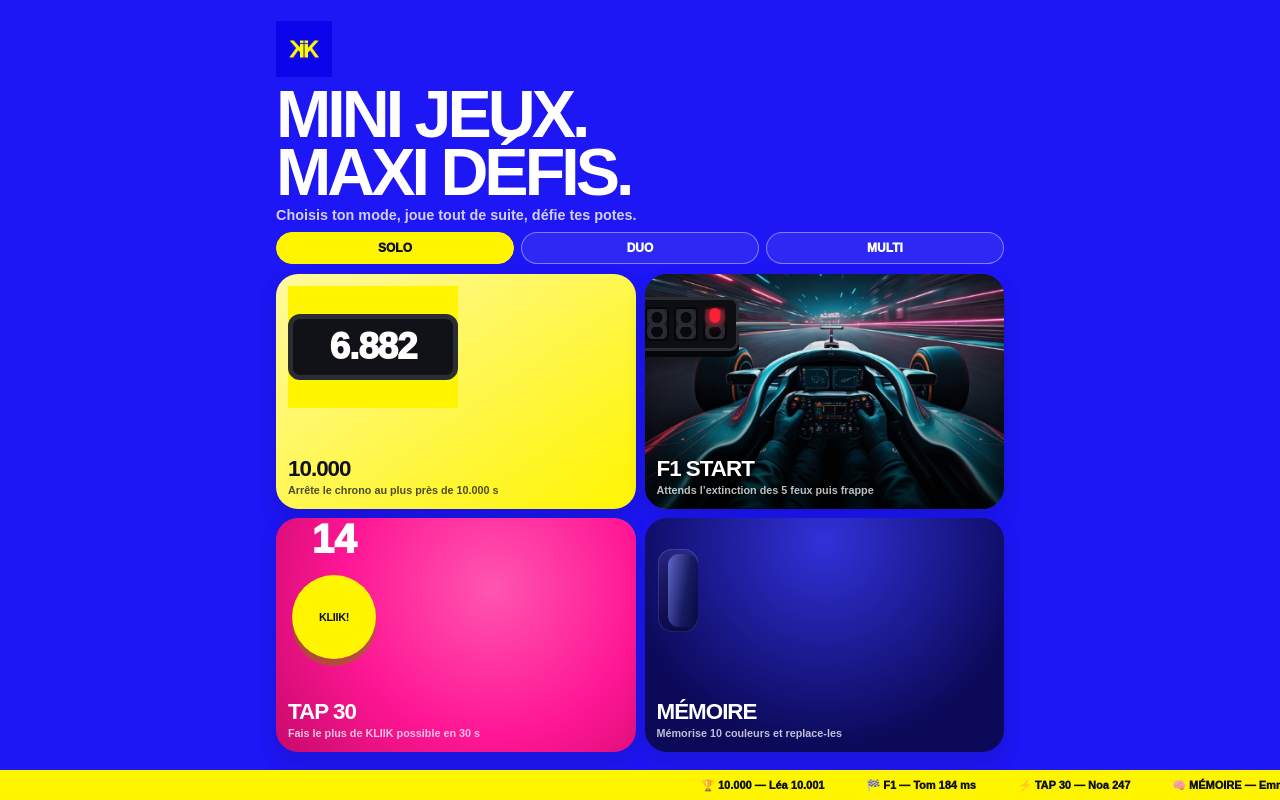
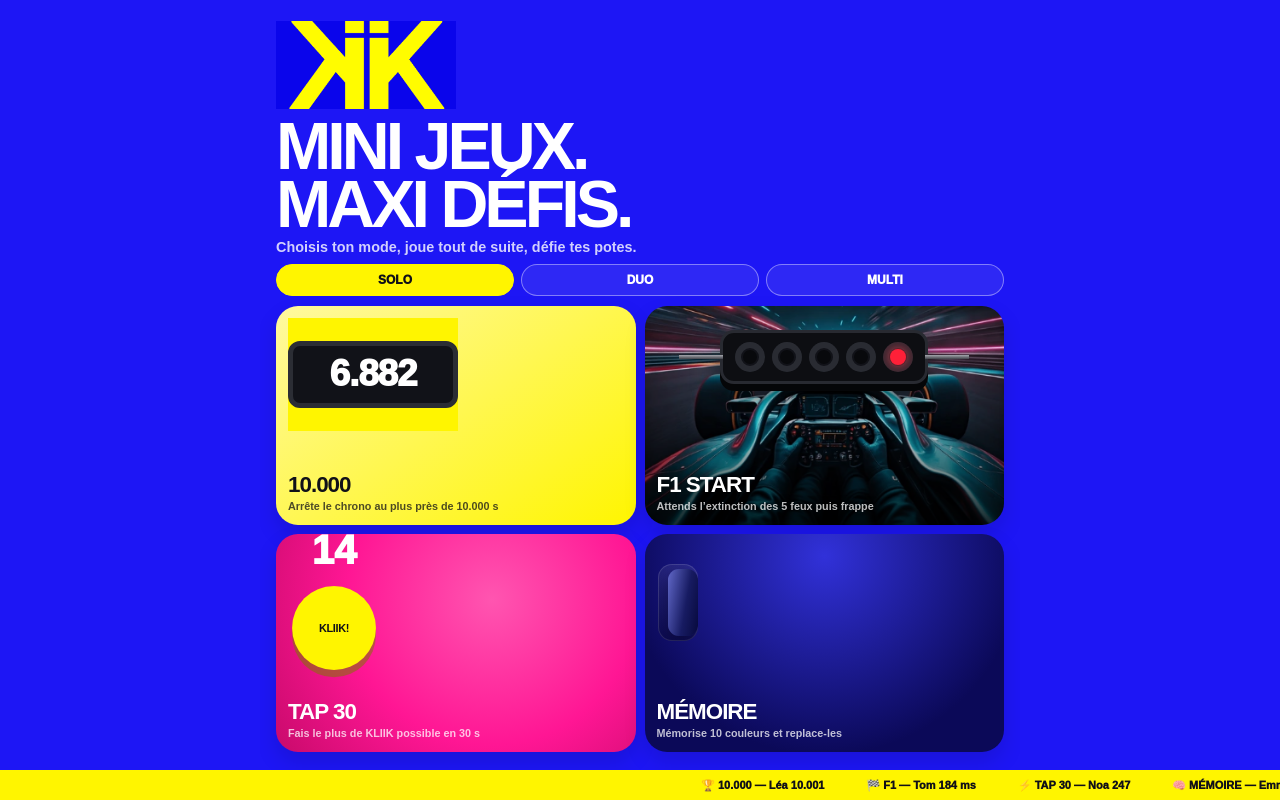
Before and after one commit to romainmannino/kliik, a Next.js app: page / in a window 1280 px wide. Built offline with nearby package versions, Linux system fonts and the light colour scheme.

Commit message:
Enlarge real logo and rebuild F1 home lights

```diff
--- a/app/f1-brand.css
+++ b/app/f1-brand.css
@@ -1,148 +1,137 @@
-/* Final brand overrides loaded last. */
+/* Final brand overrides loaded last. Keep this file deliberately strict. */
 
-/* Hide legacy text logo and render the real asset directly as the visual. */
+/* Real KLIIK logo: crop the square asset so the yellow mark is large, not a tiny square. */
 .logo{
   position:relative!important;
   display:block!important;
-  width:136px!important;
-  height:56px!important;
+  width:180px!important;
+  height:88px!important;
   min-width:0!important;
   min-height:0!important;
+  margin:0!important;
+  padding:0!important;
   font-size:0!important;
   line-height:0!important;
   color:transparent!important;
-  background:url('/logo.png') left center/contain no-repeat!important;
+  background-color:transparent!important;
+  background-image:url('/logo.png')!important;
+  background-repeat:no-repeat!important;
+  background-position:center center!important;
+  background-size:165% auto!important;
   overflow:hidden!important;
 }
 .logo span{display:none!important}
 .logo::before,.logo::after{content:none!important;display:none!important}
 
-/* F1 home card: force cockpit.PNG as the full card background. */
+/* F1 card: cockpit photo is the ONLY background. */
 .card-f1{
   position:relative!important;
   isolation:isolate!important;
   overflow:hidden!important;
-  background-image:
-    linear-gradient(180deg,rgba(0,0,0,.04) 0%,rgba(0,0,0,.12) 47%,rgba(0,0,0,.82) 100%),
-    url('/cockpit.PNG')!important;
-  background-position:center center!important;
-  background-size:cover!important;
-  background-repeat:no-repeat!important;
+  background:
+    linear-gradient(180deg,rgba(0,0,0,.04) 0%,rgba(0,0,0,.08) 48%,rgba(0,0,0,.78) 100%),
+    url('/cockpit.PNG') center 46%/cover no-repeat!important;
   color:#fff!important;
 }
-.card-f1::before{
-  content:''!important;
-  display:block!important;
-  position:absolute!important;
-  inset:0!important;
-  z-index:0!important;
-  background:url('/cockpit.PNG') center center/cover no-repeat!important;
-  opacity:1!important;
-  pointer-events:none!important;
-}
-.card-f1::after{
-  content:''!important;
-  display:block!important;
-  position:absolute!important;
-  inset:0!important;
-  z-index:1!important;
-  background:linear-gradient(180deg,rgba(0,0,0,.02) 0%,rgba(0,0,0,.06) 45%,rgba(0,0,0,.78) 100%)!important;
-  pointer-events:none!important;
-}
-.card-f1 .cardVisual,.card-f1 .f1CardSimple{
+.card-f1::before,.card-f1::after{content:none!important;display:none!important}
+
+/* Hard reset the old synthetic road/cockpit scene so it can never cover the photo. */
+.card-f1 .cardVisual.f1CardSimple{
+  all:unset!important;
   position:relative!important;
   z-index:3!important;
+  display:block!important;
+  width:100%!important;
   height:64%!important;
+  flex:0 0 64%!important;
+  overflow:visible!important;
   background:transparent!important;
-  background-image:none!important;
-  overflow:visible!important;
+  border:0!important;
+  box-shadow:none!important;
 }
-.card-f1 .cardVisual::before,.card-f1 .cardVisual::after,.card-f1 .f1CardSimple::before,.card-f1 .f1CardSimple::after{content:none!important;display:none!important}
+.card-f1 .cardVisual.f1CardSimple::before,
+.card-f1 .cardVisual.f1CardSimple::after{content:none!important;display:none!important}
+.card-f1 .miniCockpit,.card-f1 .miniRoad,.card-f1 .f1Track,.card-f1 .f1Road{display:none!important}
+
 .card-f1 .cardCopy{
   position:relative!important;
-  z-index:4!important;
+  z-index:10!important;
   color:#fff!important;
-  text-shadow:0 2px 10px #000,0 1px 2px #000!important;
+  text-shadow:0 2px 12px rgba(0,0,0,.95)!important;
 }
 .card-f1 .cardCopy strong,.card-f1 .cardCopy span{color:#fff!important}
 
-/* Start gantry matching the game: five compact double lamps. */
+/* Five round F1 start lamps, same language as the actual game. */
 .card-f1 .miniLights{
+  all:unset!important;
   position:absolute!important;
-  z-index:5!important;
-  top:8%!important;
+  z-index:20!important;
+  top:10%!important;
   left:50%!important;
   transform:translateX(-50%)!important;
   display:flex!important;
   align-items:center!important;
-  gap:5px!important;
-  width:auto!important;
-  height:auto!important;
-  margin:0!important;
-  padding:7px 9px!important;
+  justify-content:center!important;
+  gap:7px!important;
+  padding:9px 12px!important;
   background:#0d0e12!important;
-  border:3px solid #2a2c33!important;
-  border-radius:9px!important;
-  box-shadow:0 6px 0 #050608,0 12px 24px rgba(0,0,0,.58)!important;
+  border:3px solid #282a31!important;
+  border-radius:14px!important;
+  box-shadow:0 7px 0 #050608,0 14px 26px rgba(0,0,0,.58)!important;
 }
 .card-f1 .miniLights::before,.card-f1 .miniLights::after{
   content:''!important;
   display:block!important;
   position:absolute!important;
   top:50%!important;
-  width:54px!important;
+  width:44px!important;
   height:4px!important;
   transform:translateY(-50%)!important;
-  background:linear-gradient(#a5a8ae,#3a3c42)!important;
+  background:linear-gradient(#a4a6ad,#41434a)!important;
   z-index:-1!important;
 }
 .card-f1 .miniLights::before{right:100%!important}
 .card-f1 .miniLights::after{left:100%!important}
 .card-f1 .miniLights i{
+  all:unset!important;
   position:relative!important;
   display:block!important;
-  width:24px!important;
-  height:34px!important;
-  flex:0 0 24px!important;
-  margin:0!important;
-  border:0!important;
-  border-radius:4px!important;
-  background:
-    radial-gradient(circle at 50% 31%,#08090c 0 20%,#292b32 22% 36%,transparent 38%),
-    radial-gradient(circle at 50% 72%,#08090c 0 20%,#292b32 22% 36%,transparent 38%),
-    linear-gradient(#24262c,#0b0c10)!important;
-  box-shadow:inset 0 0 0 2px #050609!important;
+  width:30px!important;
+  height:30px!important;
+  flex:0 0 30px!important;
+  border-radius:50%!important;
+  background:#08090c!important;
+  box-shadow:inset 0 0 0 6px #292b32,inset 0 0 0 8px #111218!important;
+  overflow:hidden!important;
 }
-.card-f1 .miniLights i::before,.card-f1 .miniLights i::after{
+.card-f1 .miniLights i::before{
   content:''!important;
   position:absolute!important;
-  left:50%!important;
-  width:11px!important;
-  height:11px!important;
-  transform:translateX(-50%)!important;
+  inset:7px!important;
   border-radius:50%!important;
   background:#ff2038!important;
-  box-shadow:0 0 12px #ff2038!important;
+  box-shadow:0 0 16px #ff2038,0 0 5px #fff3!important;
   opacity:0;
-  animation:f1CardLamp 5.4s linear infinite!important;
+  animation:f1HomeLamp 5.6s linear infinite!important;
 }
-.card-f1 .miniLights i::before{top:5px!important}
-.card-f1 .miniLights i::after{bottom:5px!important}
-.card-f1 .miniLights i:nth-child(1)::before,.card-f1 .miniLights i:nth-child(1)::after{animation-delay:0s!important}
-.card-f1 .miniLights i:nth-child(2)::before,.card-f1 .miniLights i:nth-child(2)::after{animation-delay:.55s!important}
-.card-f1 .miniLights i:nth-child(3)::before,.card-f1 .miniLights i:nth-child(3)::after{animation-delay:1.10s!important}
-.card-f1 .miniLights i:nth-child(4)::before,.card-f1 .miniLights i:nth-child(4)::after{animation-delay:1.65s!important}
-.card-f1 .miniLights i:nth-child(5)::before,.card-f1 .miniLights i:nth-child(5)::after{animation-delay:2.20s!important}
+.card-f1 .miniLights i::after{content:none!important;display:none!important}
+.card-f1 .miniLights i:nth-child(1)::before{animation-delay:0s!important}
+.card-f1 .miniLights i:nth-child(2)::before{animation-delay:.55s!important}
+.card-f1 .miniLights i:nth-child(3)::before{animation-delay:1.10s!important}
+.card-f1 .miniLights i:nth-child(4)::before{animation-delay:1.65s!important}
+.card-f1 .miniLights i:nth-child(5)::before{animation-delay:2.20s!important}
 
-@keyframes f1CardLamp{
+/* Each lamp stays red once lit; all five then go dark together, like an F1 start. */
+@keyframes f1HomeLamp{
   0%,8%{opacity:0}
-  10%,64%{opacity:1}
-  66%,100%{opacity:0}
+  10%,66%{opacity:1}
+  68%,100%{opacity:0}
 }
 
 @media(max-width:430px){
-  .logo{width:124px!important;height:50px!important}
-  .card-f1 .miniLights{top:7%!important;gap:4px!important;padding:6px 8px!important}
-  .card-f1 .miniLights i{width:21px!important;height:30px!important;flex-basis:21px!important}
-  .card-f1 .miniLights::before,.card-f1 .miniLights::after{width:36px!important}
+  .logo{width:156px!important;height:78px!important;background-size:170% auto!important}
+  .card-f1 .miniLights{top:9%!important;gap:5px!important;padding:7px 9px!important}
+  .card-f1 .miniLights i{width:25px!important;height:25px!important;flex-basis:25px!important;box-shadow:inset 0 0 0 5px #292b32,inset 0 0 0 7px #111218!important}
+  .card-f1 .miniLights i::before{inset:6px!important}
+  .card-f1 .miniLights::before,.card-f1 .miniLights::after{width:30px!important}
 }
```
